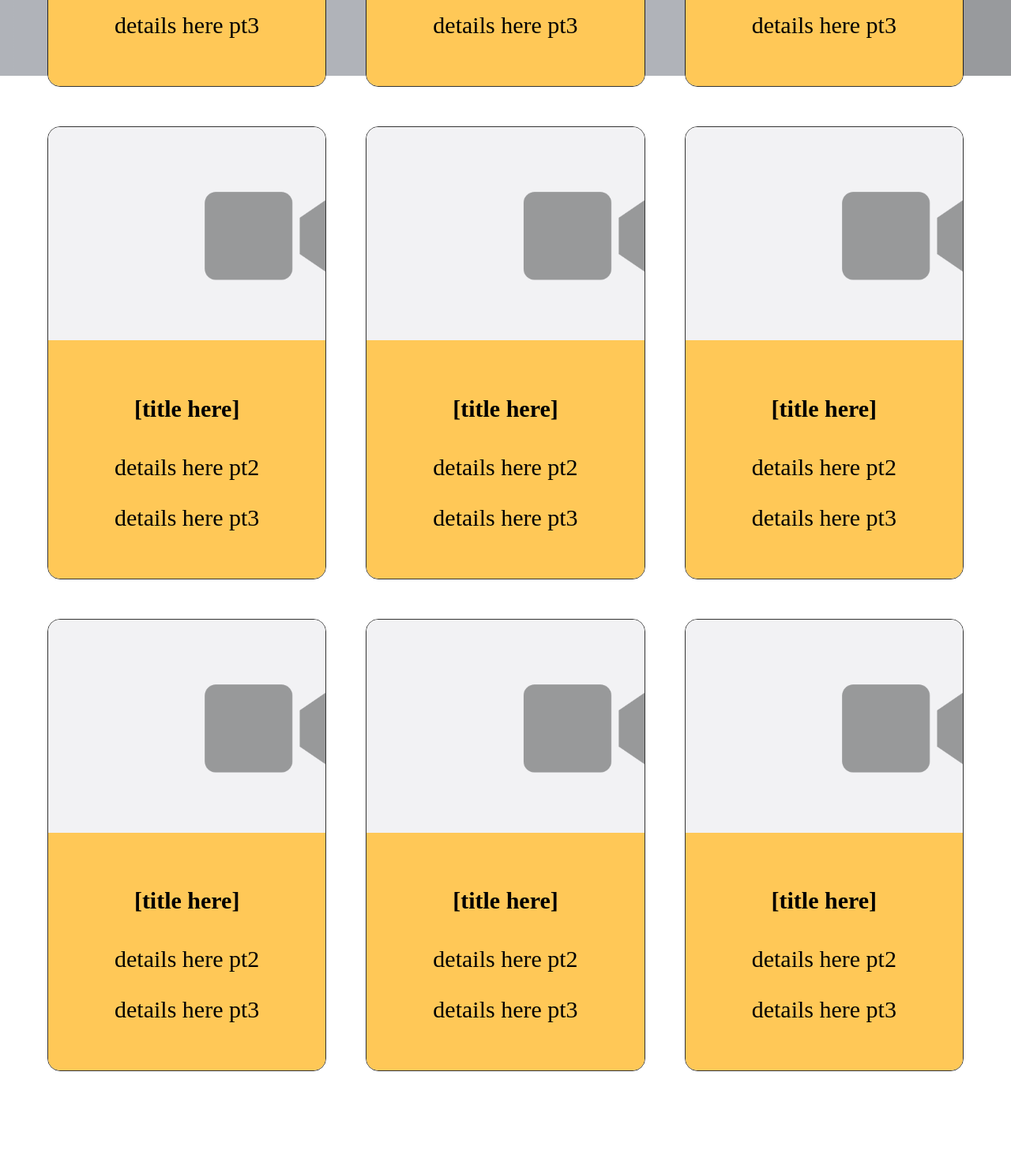
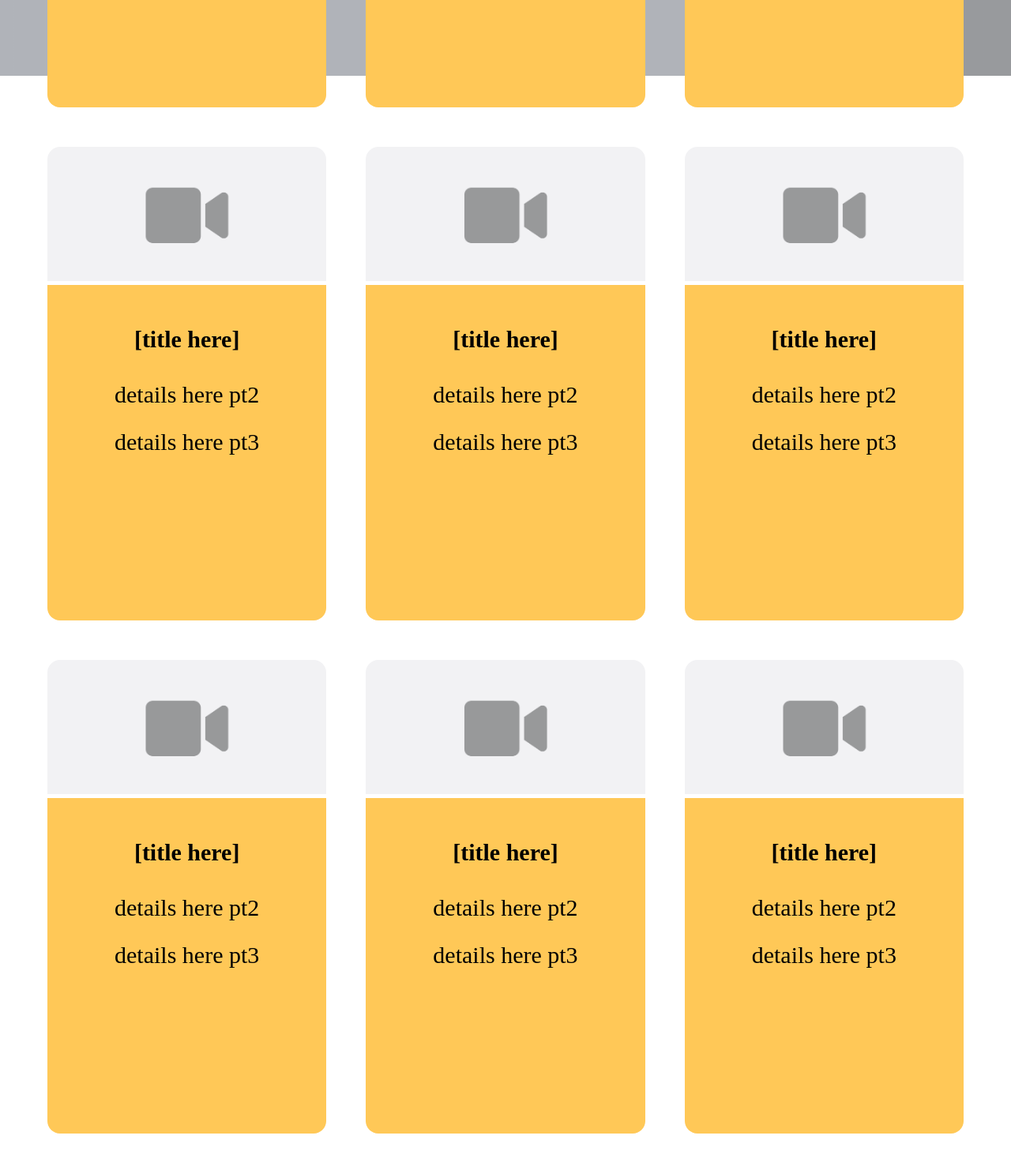
Before and after one commit to mahmouds1/How-To-Adult, a plain HTML site: page public/home-categories/homeCleaning.html in a window 1280 px wide. Shown: the part 704-2190 px from the top of the page at 79% size. Before the commit the page ends 2111 px from the top, so only its background shows below. Drawn offline with Linux system fonts and the light colour scheme; no server answers.

Commit message:
home cleaning all set without space at bottom of card

```diff
--- a/public/home-categories/catHDesign.css
+++ b/public/home-categories/catHDesign.css
@@ -184,7 +184,7 @@ li.dropdown {
 }
 
 .grid-item {
-    border: 1px solid rgba(0, 0, 0, 0.8);
+    /*border: 1px solid;*/
     font-size: 30px;
     text-align: center;
 }
@@ -192,43 +192,32 @@ li.dropdown {
 h4 {
     text-align: justify center;
     text-overflow: wrap;
+    text-decoration: none;
 }
 
+a:link {
+    text-decoration: none;
+}
 /* #endregion resources grid layout */
 
 /* #region Card Interaction */
-/* For Image Part */
-* {
-    box-sizing: border-box;
-}
-
 .property-card {
-    display: center;
-    position: relative;
     border-radius: 16px;
     overflow: hidden;
-}
-
-/* Top Half of card, image. */
-.property-image {
-    height: 9em;
-    padding: 1em 2em;
-    top: 0px;
-    background-image: url('./../resources/placeholder-video2.png');
-    background-size: cover;
-    background-repeat: no-repeat;
+    line-height: 1;
+    height: 20em;
 }
 
 /* Bottom Card Section */
 .property-description {
-    background-color: #FFC857;
-    padding: 1em 1em;
+    background: #FFC857;
+    padding: 0.5em 1em;
     text-align: center;
+    height: inherit;
 }
 
 .property-card:hover {
-    box-shadow: 0 8px 16px 0 rgb(0, 0, 0);
+    box-shadow: 0 8px 16px 0 #1F2041;
 
 }
-
 /* #endregion Card Interaction */
--- a/public/home-categories/homeCleaning.html
+++ b/public/home-categories/homeCleaning.html
@@ -50,7 +50,7 @@
     <div class="grid-container">
 
         <div class="grid-item property-card" id="resource1">
-            <div class="property-image"></div>
+            <img src="./../resources/placeholder-video2.png" alt="thumbnail" style="width: 100%">
             <div class="property-description">
                 <h4 id="r1-titleLink"><b>[title here]</b></h4>
                 <p id="r1-authCh">details here pt2</p>
@@ -60,7 +60,7 @@
 
 
         <div class="grid-item property-card" id="resource2">
-            <div class="property-image"></div>
+            <img src="./../resources/placeholder-video2.png" alt="thumbnail" style="width: 100%">
             <div class="property-description">
                 <h4 id="r2-titleLink"><b>[title here]</b></h4>
                 <p id="r2-authCh">details here pt2</p>
@@ -69,7 +69,7 @@
         </div>
 
         <div class="grid-item property-card" id="resource3">
-            <div class="property-image"></div>
+            <img src="./../resources/placeholder-video2.png" alt="thumbnail" style="width: 100%">
             <div class="property-description">
                 <h4 id="r3-titleLink"><b>[title here]</b></h4>
                 <p id="r3-authCh">details here pt2</p>
@@ -78,7 +78,7 @@
         </div>
 
         <div class="grid-item property-card" id="resource4">
-            <div class="property-image"></div>
+            <img src="./../resources/placeholder-video2.png" alt="thumbnail" style="width: 100%">
             <div class="property-description">
                 <h4 id="r4-titleLink"><b>[title here]</b></h4>
                 <p id="r4-authCh">details here pt2</p>
@@ -87,7 +87,7 @@
         </div>
 
         <div class="grid-item property-card" id="resource5">
-            <div class="property-image"></div>
+            <img src="./../resources/placeholder-video2.png" alt="thumbnail" style="width: 100%">
             <div class="property-description">
                 <h4 id="r5-titleLink"><b>[title here]</b></h4>
                 <p id="r5-authCh">details here pt2</p>
@@ -96,7 +96,7 @@
         </div>
 
         <div class="grid-item property-card" id="resource6">
-            <div class="property-image"></div>
+            <img src="./../resources/placeholder-video2.png" alt="thumbnail" style="width: 100%">
             <div class="property-description">
                 <h4 id="r6-titleLink"><b>[title here]</b></h4>
                 <p id="r6-authCh">details here pt2</p>
@@ -105,7 +105,7 @@
         </div>
 
         <div class="grid-item property-card" id="resource7">
-            <div class="property-image"></div>
+            <img src="./../resources/placeholder-video2.png" alt="thumbnail" style="width: 100%">
             <div class="property-description">
                 <h4 id="r7-titleLink"><b>[title here]</b></h4>
                 <p id="r7-authCh">details here pt2</p>
@@ -114,7 +114,7 @@
         </div>
 
         <div class="grid-item property-card" id="resource8">
-            <div class="property-image"></div>
+            <img src="./../resources/placeholder-video2.png" alt="thumbnail" style="width: 100%">
             <div class="property-description">
                 <h4 id="r8-titleLink"><b>[title here]</b></h4>
                 <p id="r8-authCh">details here pt2</p>
@@ -123,7 +123,7 @@
         </div>
 
         <div class="grid-item property-card" id="resource9">
-            <div class="property-image"></div>
+            <img src="./../resources/placeholder-video2.png" alt="thumbnail" style="width: 100%">
             <div class="property-description">
                 <h4 id="r9-titleLink"><b>[title here]</b></h4>
                 <p id="r9-authCh">details here pt2</p>
@@ -201,7 +201,7 @@
                 onValue(viewRef, (snapshot4) => {
                     //print out num of views
                     data = snapshot4.val();
-                    document.querySelector('#r' + i + '-views').innerHTML = `<p>${data}</p>`;
+                    document.querySelector('#r' + i + '-views').innerHTML = `<p>${data} views</p>`;
                 }); //end of onValue(view)
 
                 idNum++; //increment the id number to traverse through th
--- a/public/db-resources.json
+++ b/public/resources/db-resources.json
@@ -14,12 +14,12 @@
         "h-r-9": "How To Replace Your Home Condo Apartment A\/C Filter",
         "h-c-1": "How To Unclog a Toilet in 11 Seconds!",
         "h-c-2": "Cleaning Floors: How to Vacuum Carpets and Floors",
-        "h-c-3": "How to Remove HARD WATER STAINS from Toilet Bowl in 3 Minutes!! (Cleaning Hacks) | Andrea Jean",
+        "h-c-3": "How to Remove HARD WATER STAINS from Toilet Bowl in 3 Minutes!! (Cleaning Hacks)",
         "h-c-4": "How to Clean an Oven (Non-Self Cleaning)",
         "h-c-5": "How To Remove Tough Carpet Stains | HGTV",
         "h-c-6": "How To Get Streak Free Windows The Easy Way",
-        "h-c-7": "How to Remove HARD WATER STAINS from Toilet Bowl in 3 Minutes!! (Cleaning Hacks) | Andrea Jean",
-        "h-c-8": "HOW TO CLEAN YOUR ROOM FAST IN 10 STEPS | 2018",
+        "h-c-7": "How to Remove HARD WATER STAINS from Toilet Bowl in 3 Minutes!! (Cleaning Hacks)",
+        "h-c-8": "HOW TO CLEAN YOUR ROOM FAST IN 10 STEPS",
         "h-c-9": "Clean Like A Pro: The Fridge (Spring Cleaning)",
         "h-g-1": "How to Do Laundry",
         "h-g-2": "Air Fryer 101&nbsp; How to Use an Air Fryer - Beginner? Start HERE!",
```
